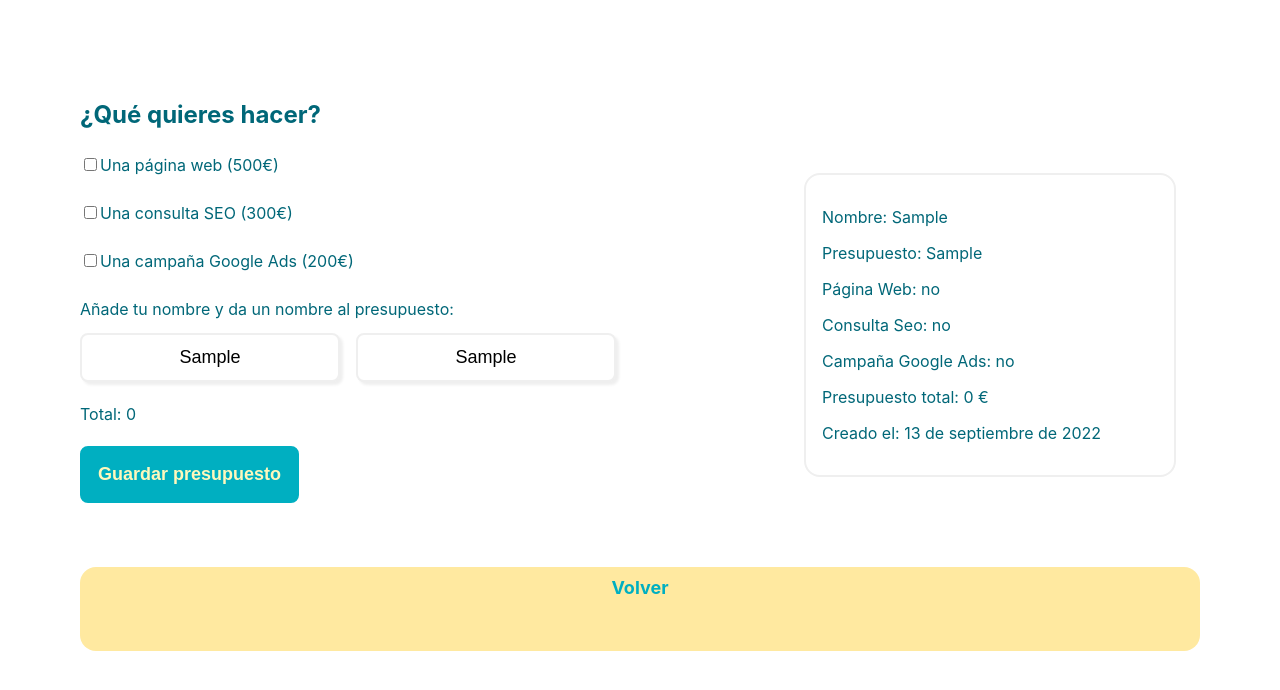
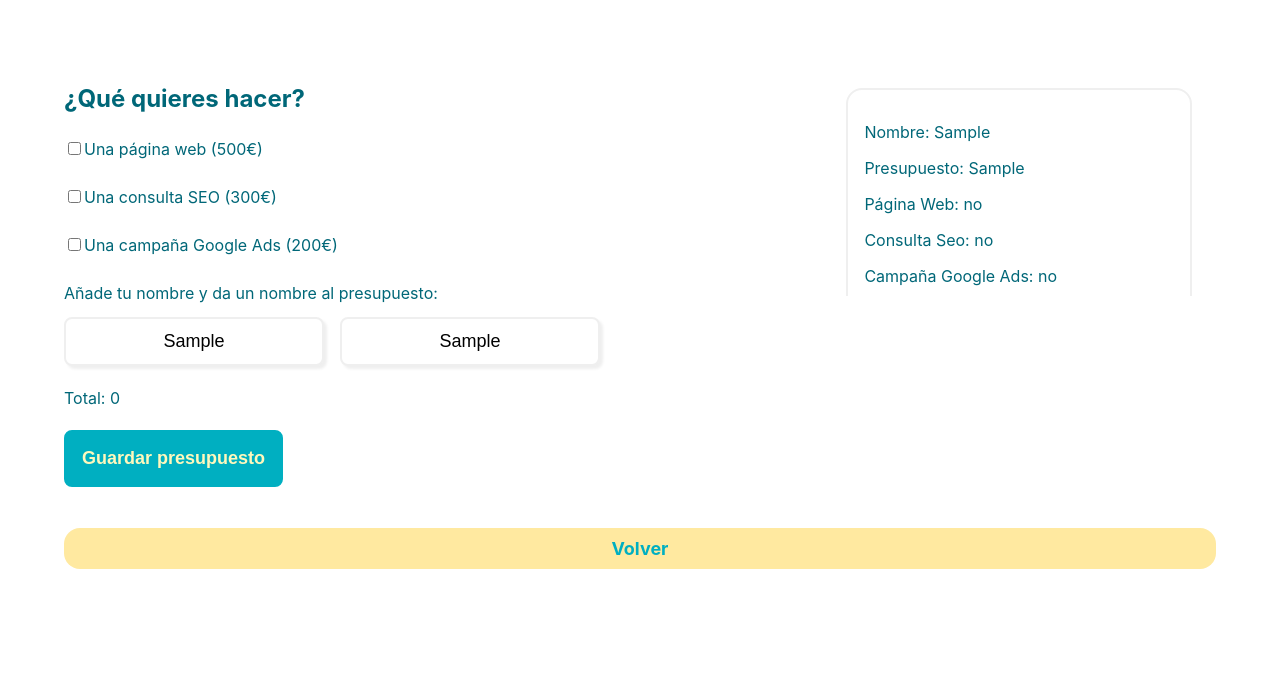
Before and after one commit to Lahali/budget-app, a React (Create React App) app: page /budget in a window 1280 px wide. Both pictures are taken after typing "Sample", "Sample" into the empty fields and a click on the button "Guardar presupuesto". Shown: the top 690 px of the page. Built offline with nearby package versions, Linux system fonts and the light colour scheme.

Commit message:
corregida la maquetación usando grid

```diff
--- a/src/components/BudgetElement.jsx
+++ b/src/components/BudgetElement.jsx
@@ -15,7 +15,6 @@ const BudgetElement = ({ client, budgetName, budget, total, date }) => {
         <p>Campaña Google Ads: {budget.googleAds ? "sí" : "no"}</p>
         <p>Presupuesto total: {total} €</p>
         <p>Creado el: {formateDate(date)}</p>
-
       </DivListStyled>
     </ContainerListStyled>
   );
--- a/src/components/Layout.jsx
+++ b/src/components/Layout.jsx
@@ -6,6 +6,7 @@ import {
   ParragrafStyled,
   ButtonStyledSave,
   InputTextStyled,
+  FormStyled
 } from "./Styles";
 import Panel from "./Panel";
 import ListBudget from "./ListBudget";
@@ -13,7 +14,7 @@ import ListBudget from "./ListBudget";
 const Layout = (props) => {
   return (
     <DivStyled>
-      <h2>¿Qué quieres hacer?</h2>
+
       {props.newBudget.length > 0 && (
         <ListBudget
         newBudget={props.newBudget}
@@ -23,9 +24,9 @@ const Layout = (props) => {
         total={props.total}
         />
         )}
-
       {/* Así tenemos unidos el botón y el form para que funcione */}
-      <form onSubmit={props.handleSubmit}>
+      <FormStyled onSubmit={props.handleSubmit}>
+        <h2>¿Qué quieres hacer?</h2>
         <ParragrafStyled>
           <input
             type="checkbox"
@@ -86,7 +87,9 @@ const Layout = (props) => {
 
         {/* esto está conectado con el handleSubmit del form */}
         <ButtonStyledSave type="submit">Guardar presupuesto</ButtonStyledSave>
-      </form>
+        {/* <ButtonStyledSave onClick={props.alphabeticOrderedBudget()}>ordenar</ButtonStyledSave> */}
+      </FormStyled>
+
       <NavStyled>
         <LinkStyled to="/">Volver</LinkStyled>
       </NavStyled>
--- a/src/components/ListBudget.jsx
+++ b/src/components/ListBudget.jsx
@@ -1,9 +1,10 @@
 import React from "react";
 import BudgetElement from "./BudgetElement";
+import { ContainerScroll } from "./Styles";
 
-const ListBudget = ({ newBudget, client, budgetName, budget, total, date }) => {
+const ListBudget = ({ newBudget, client, budgetName, budget, total }) => {
   return (
-    <div>
+    <ContainerScroll>
       {newBudget.map((item) => (
         <BudgetElement
           key={item.id}
@@ -15,7 +16,7 @@ const ListBudget = ({ newBudget, client, budgetName, budget, total, date }) => {
           newBudget={newBudget}
         />
       ))}
-    </div>
+    </ContainerScroll>
   );
 };
 
--- a/src/components/Styles.jsx
+++ b/src/components/Styles.jsx
@@ -72,25 +72,43 @@ export const LinkStyled = styled(Link)`
   }
 `;
 export const DivStyled = styled.div`
-  display: block;
+
+  display: grid;
+  grid-template-columns: 20% 20% 20% 20% 20%;
+  grid-template-rows: 25% 25% 25% 25% ;
+
+
   color: #006778;
-  padding: 5rem;
+  padding: 4rem;
   margin: auto;
 `;
 
+export const FormStyled = styled.form`
+  grid-column-start: 1 ;
+  grid-column-end: 4;
+  grid-row-start: 1;
+  grid-row-end: 3;
+`
+
 export const NavStyled = styled.nav`
+
+  grid-column-start: 1;
+  grid-column-end: 6;
+
+  grid-row-start: 5;
+
+
   background-color: #ffe9a0;
-  min-height: 4rem;
+  max-height: 5rem;
   border-radius: 1rem;
   padding: 10px;
-  max-width: 100%;
+  max-width: 100vw;
   text-align: center;
-  margin-top: 4rem;
 `;
 
 export const ModalStyled = styled.div`
-display: flex;
-justify-content: center;
+  display: flex;
+  justify-content: center;
   position: absolute;
   background-color: rgba(0, 0, 0, 0.5);
   top: 0;
@@ -108,7 +126,7 @@ export const ModalContentStyled = styled.p`
 
   margin-top: 16rem;
   background-color: #efefef;
-`
+`;
 
 export const ModalButton = styled.button`
   width: fit-content;
@@ -126,7 +144,7 @@ export const ModalButton = styled.button`
     background-color: #006778;
     color: #cdf0ea;
   }
-`
+`;
 
 export const InputTextStyled = styled.input`
   min-width: 5rem;
@@ -140,12 +158,12 @@ export const InputTextStyled = styled.input`
   margin-right: 1rem;
   margin-top: 0.5rem;
   background-color: white;
-  &:focus{
+  &:focus {
     outline: none;
-    border: solid 2px #AFAFAF;
+    border: solid 2px #afafaf;
     background-color: #efefef;
   }
-`
+`;
 
 export const ButtonStyledSave = styled.button`
   width: fit-content;
@@ -157,26 +175,47 @@ export const ButtonStyledSave = styled.button`
   background-color: #00afc1;
   color: #fff8bc;
   border: solid 2px #00afc1;
-padding: 1rem;
+  padding: 1rem;
   &:hover {
     background-color: #fff8bc;
     color: #00afc1;
   }
-`
+`;
+
+export const ContainerScroll = styled.div`
+  grid-column-start: 3 ;
+  grid-column-end: 6;
+  grid-row-start: 1;
+  grid-row-end: 3;
+  overflow-y: scroll;
+`;
+
 export const ContainerListStyled = styled.div`
-
-float: right;
+  float: right;
   justify-content: center;
   align-items: center;
-  width: 30%;
-  height: fit-content;
+  width: 50%;
   margin: 1.5rem;
-  overflow-x: scroll;
+`;
+export const DivListStyled = styled.div`
+  border-radius: 1rem;
   border: solid 2px #efefef;
   padding: 1rem;
+`;
+
+export const DivStyledNoGrid = styled.div`
+
+  color: #006778;
+  padding: 5rem;
+  margin: auto;
+`;
+
+export const NavStyledNoGrid = styled.nav`
+  background-color: #ffe9a0;
+  max-height: 4rem;
   border-radius: 1rem;
-
-`
-export const DivListStyled = styled.div`
-
-`
+  padding: 10px;
+  max-width: 100vw;
+  text-align: center;
+  margin-top: 1rem;
+`;
--- a/src/components/Welcome.jsx
+++ b/src/components/Welcome.jsx
@@ -1,17 +1,17 @@
 import React from "react";
 
 import {
-  DivStyled,
+  DivStyledNoGrid,
   HeaderStyled,
   LinkStyled,
   WelcomeParragrafStyled,
-  NavStyled,
+  NavStyledNoGrid,
 } from "./Styles";
 
 const Welcome = () => {
   return (
     <div>
-      <DivStyled>
+      <DivStyledNoGrid>
         <HeaderStyled>
           <h2>Calcula tu presupuesto</h2>
         </HeaderStyled>
@@ -20,10 +20,10 @@ const Welcome = () => {
           <br />
           Entra y te hacemos un presupuesto que se ajuste a tus necesidades
         </WelcomeParragrafStyled>
-        <NavStyled>
+        <NavStyledNoGrid>
           <LinkStyled to="/budget">Calcular</LinkStyled>
-        </NavStyled>
-      </DivStyled>
+        </NavStyledNoGrid>
+      </DivStyledNoGrid>
     </div>
   );
 };
```
Also changed, not shown: src/components/Main.jsx (+8 -0 lines). Lines whose indentation alone changed are shown as unchanged.
